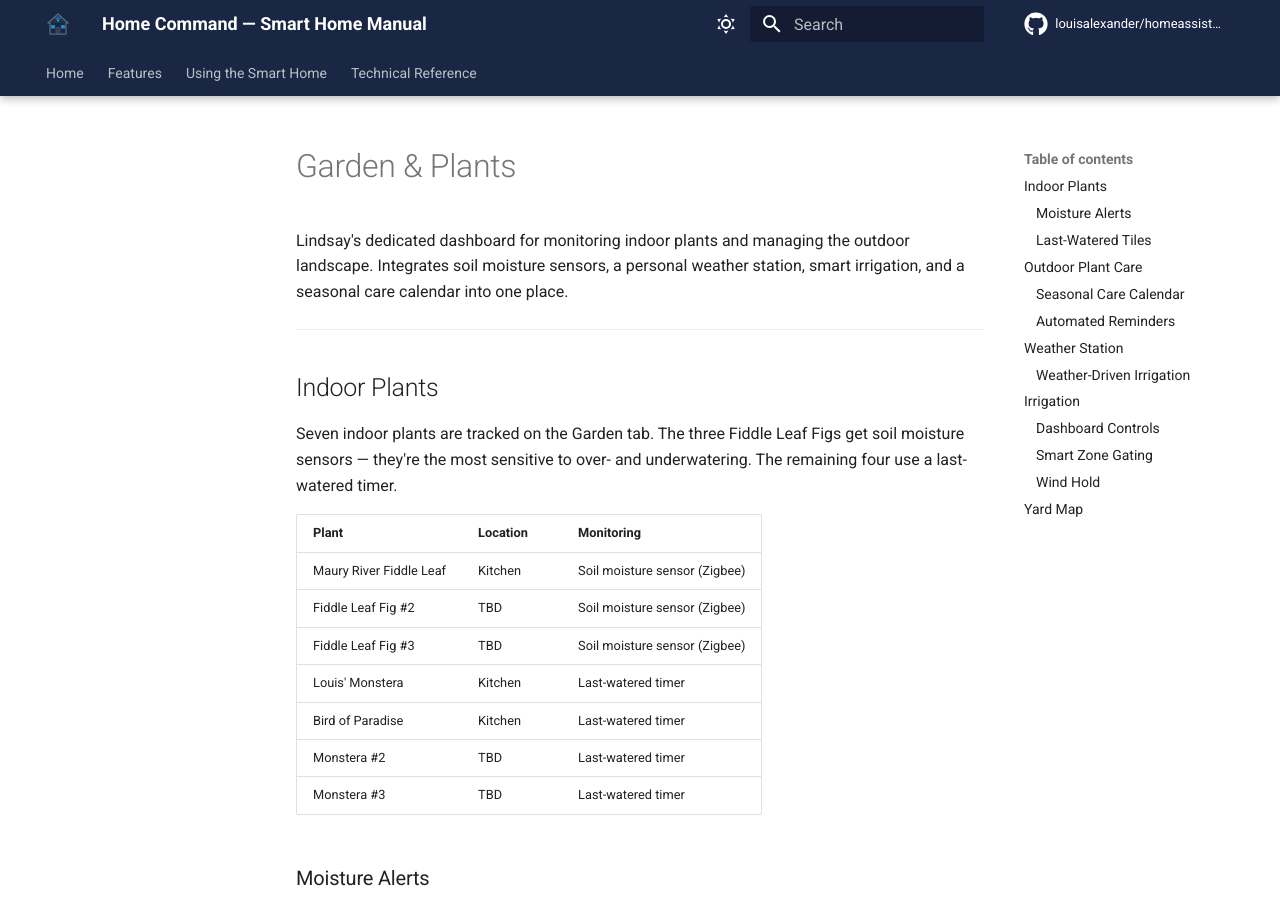
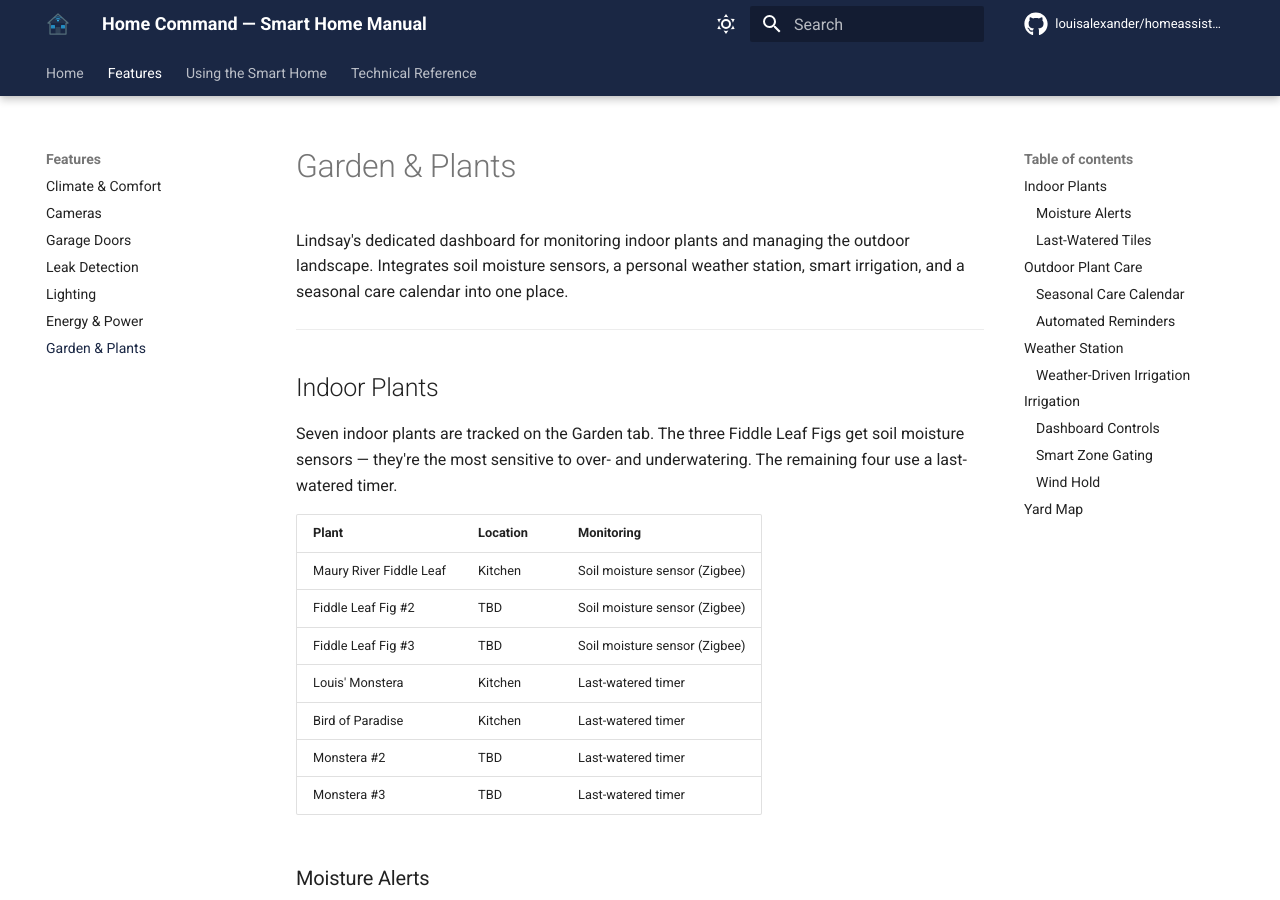
Before and after one commit to louisalexander/homeassistant, an MkDocs documentation site: the page built from docs/garden.md, in a window 1280 px wide and 900 px high. Built offline with MkDocs 1.6.1 and Material for MkDocs 9.7.7, drawn with Linux system fonts in a browser that asks for light colours; comment, search, counter and statistics services are not loaded.

Commit message:
auto: update mkdocs.yml 2026-05-29

```diff
--- a/mkdocs.yml
+++ b/mkdocs.yml
@@ -78,6 +78,7 @@ nav:
     - Leak Detection: leaks.md
     - Lighting: lighting.md
     - Energy & Power: energy.md
+    - Garden & Plants: garden.md
   - Using the Smart Home:
     - Voice Control: voice.md
     - Notifications & Alerts: notifications.md
```
